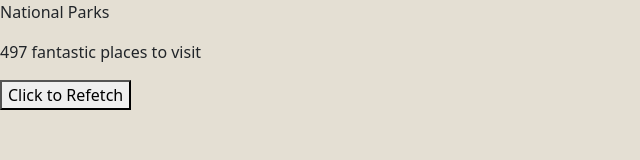
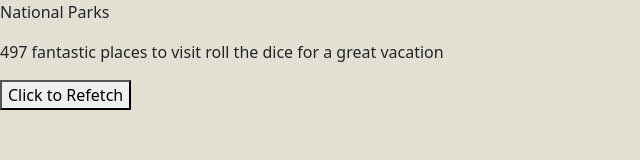
Before and after one commit to qosburn/NationalParksAPI, a plain HTML site: page index.html in a window 1280 px wide. Shown: the whole page, without its empty margins (0-640 px from the left). Drawn offline with nearby package versions, Linux system fonts and the light colour scheme.

Commit message:
two more

```diff
--- a/index.css
+++ b/index.css
@@ -0,0 +1 @@
+/* somthing here */
--- a/index.html
+++ b/index.html
@@ -24,7 +24,7 @@
   <body>
     <div class="intro">
       <p>National Parks</p>
-      <p>497 fantastic places to visit</p>
+      <p>497 fantastic places to visit roll the dice for a great vacation</p>
     </div>
     <div class="character-info"></div>
     <button onclick="" id="btnFetch">Click to Refetch</button>
```
